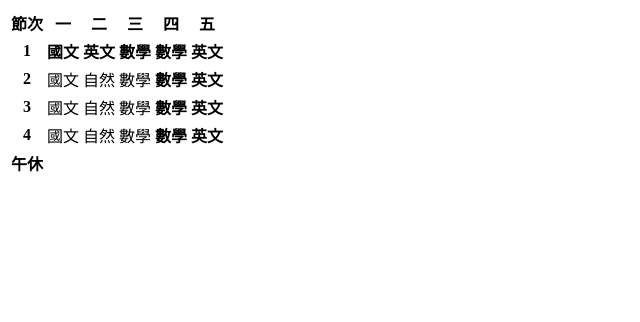
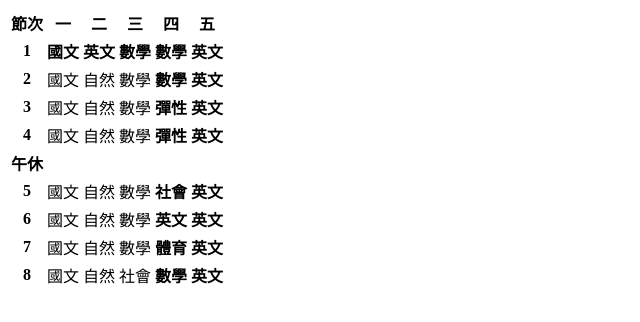
Before and after one commit to a36845220/-, a plain HTML site: page 04.html in a window 1280 px wide. Shown: the whole page, without its empty margins (0-640 px from the left). Drawn offline with Linux system fonts and the light colour scheme.

Commit message:
新增課表04的項目

```diff
--- a/04.html
+++ b/04.html
@@ -35,7 +35,7 @@
     <td>國文</td>
     <td>自然</td>
     <td>數學</td>
-    <th>數學</th>
+    <th>彈性</th>
     <th>英文</th>
   </tr>
   <tr>
@@ -43,13 +43,44 @@
     <td>國文</td>
     <td>自然</td>
     <td>數學</td>
-    <th>數學</th>
+    <th>彈性</th>
     <th>英文</th>
   </tr>
   <tr>
     <th>午休</th>
   </tr>
-
+  <tr>
+    <th>5</th>
+    <td>國文</td>
+    <td>自然</td>
+    <td>數學</td>
+    <th>社會</th>
+    <th>英文</th>
+  </tr>
+  <tr>
+    <th>6</th>
+    <td>國文</td>
+    <td>自然</td>
+    <td>數學</td>
+    <th>英文</th>
+    <th>英文</th>
+  </tr>
+  <tr>
+    <th>7</th>
+    <td>國文</td>
+    <td>自然</td>
+    <td>數學</td>
+    <th>體育</th>
+    <th>英文</th>
+  </tr>
+  <tr>
+    <th>8</th>
+    <td>國文</td>
+    <td>自然</td>
+    <td>社會</td>
+    <th>數學</th>
+    <th>英文</th>
+  </tr>
 </table>
 </body>
 </html>
```
